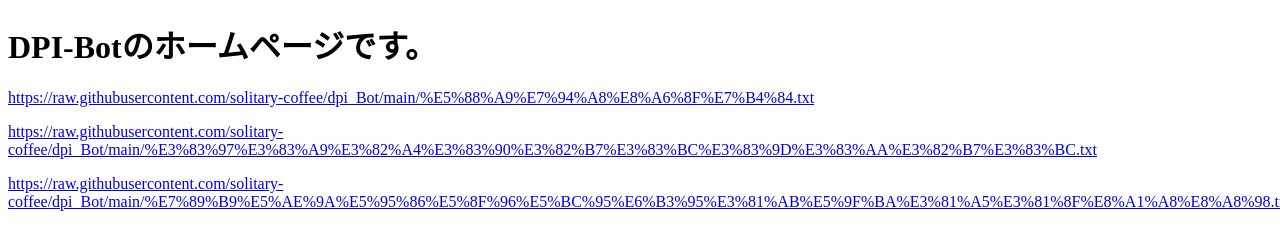
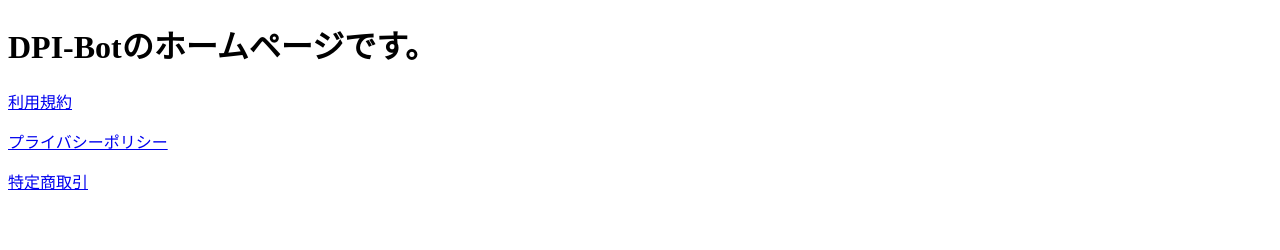
Before and after one commit to solitary-coffee/dpi.github.io, a plain HTML site: page index.html in a window 1280 px wide. Drawn offline with Linux system fonts and the light colour scheme.

Commit message:
Update index.html

```diff
--- a/index.html
+++ b/index.html
@@ -9,13 +9,13 @@
             DPI-Botのホームページです。
         </h1>
         <p>
-            <a href= "利用規約" >https://raw.githubusercontent.com/solitary-coffee/dpi_Bot/main/%E5%88%A9%E7%94%A8%E8%A6%8F%E7%B4%84.txt</a>
+            <a href= "https://raw.githubusercontent.com/solitary-coffee/dpi_Bot/main/%E5%88%A9%E7%94%A8%E8%A6%8F%E7%B4%84.txt" >利用規約</a>
         </p>
         <p>
-           <a href= "プライバシーポリシー" >https://raw.githubusercontent.com/solitary-coffee/dpi_Bot/main/%E3%83%97%E3%83%A9%E3%82%A4%E3%83%90%E3%82%B7%E3%83%BC%E3%83%9D%E3%83%AA%E3%82%B7%E3%83%BC.txt</a>
+           <a href= "https://raw.githubusercontent.com/solitary-coffee/dpi_Bot/main/%E3%83%97%E3%83%A9%E3%82%A4%E3%83%90%E3%82%B7%E3%83%BC%E3%83%9D%E3%83%AA%E3%82%B7%E3%83%BC.txt" >プライバシーポリシー</a>
         </p>
         <p>
-           <a href= "特定商取引" >https://raw.githubusercontent.com/solitary-coffee/dpi_Bot/main/%E7%89%B9%E5%AE%9A%E5%95%86%E5%8F%96%E5%BC%95%E6%B3%95%E3%81%AB%E5%9F%BA%E3%81%A5%E3%81%8F%E8%A1%A8%E8%A8%98.txt</a>
+           <a href= "https://raw.githubusercontent.com/solitary-coffee/dpi_Bot/main/%E7%89%B9%E5%AE%9A%E5%95%86%E5%8F%96%E5%BC%95%E6%B3%95%E3%81%AB%E5%9F%BA%E3%81%A5%E3%81%8F%E8%A1%A8%E8%A8%98.txt" >特定商取引</a>
         </p>
     </body>
 </html>
```
